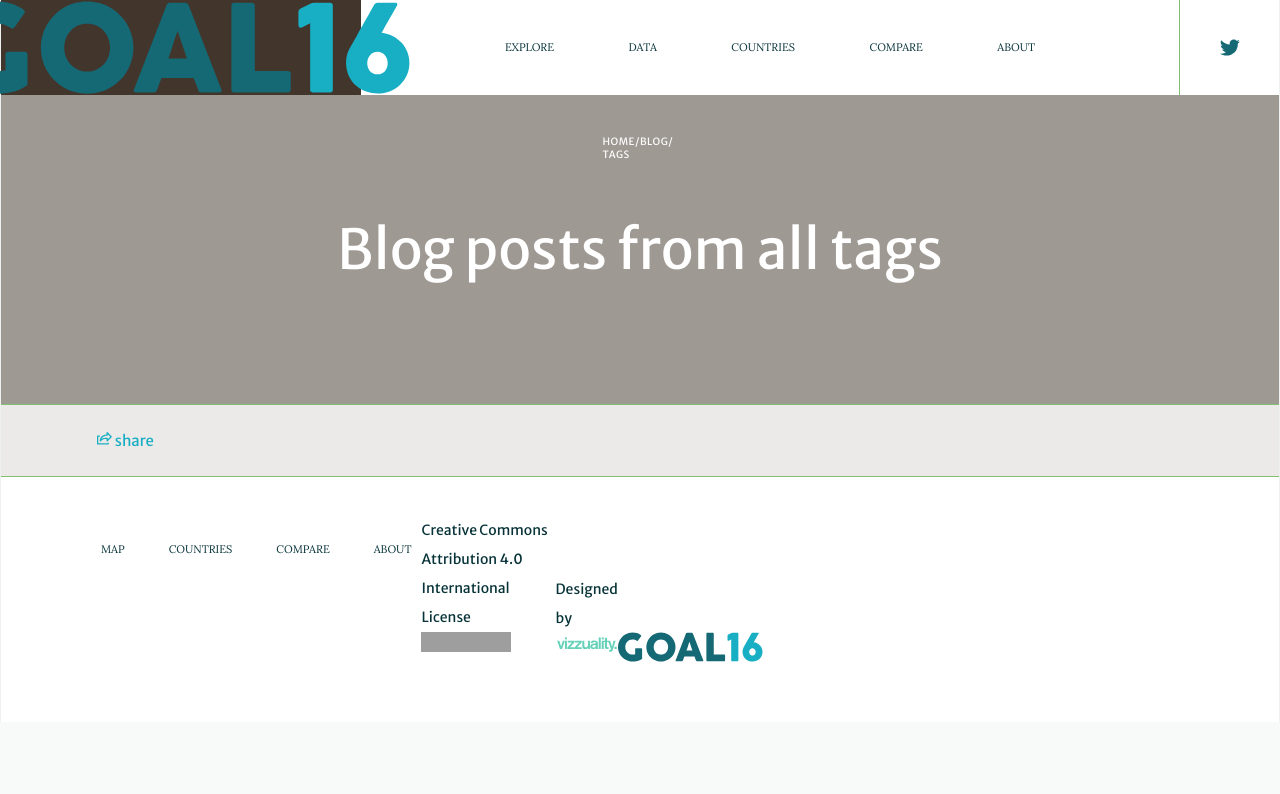
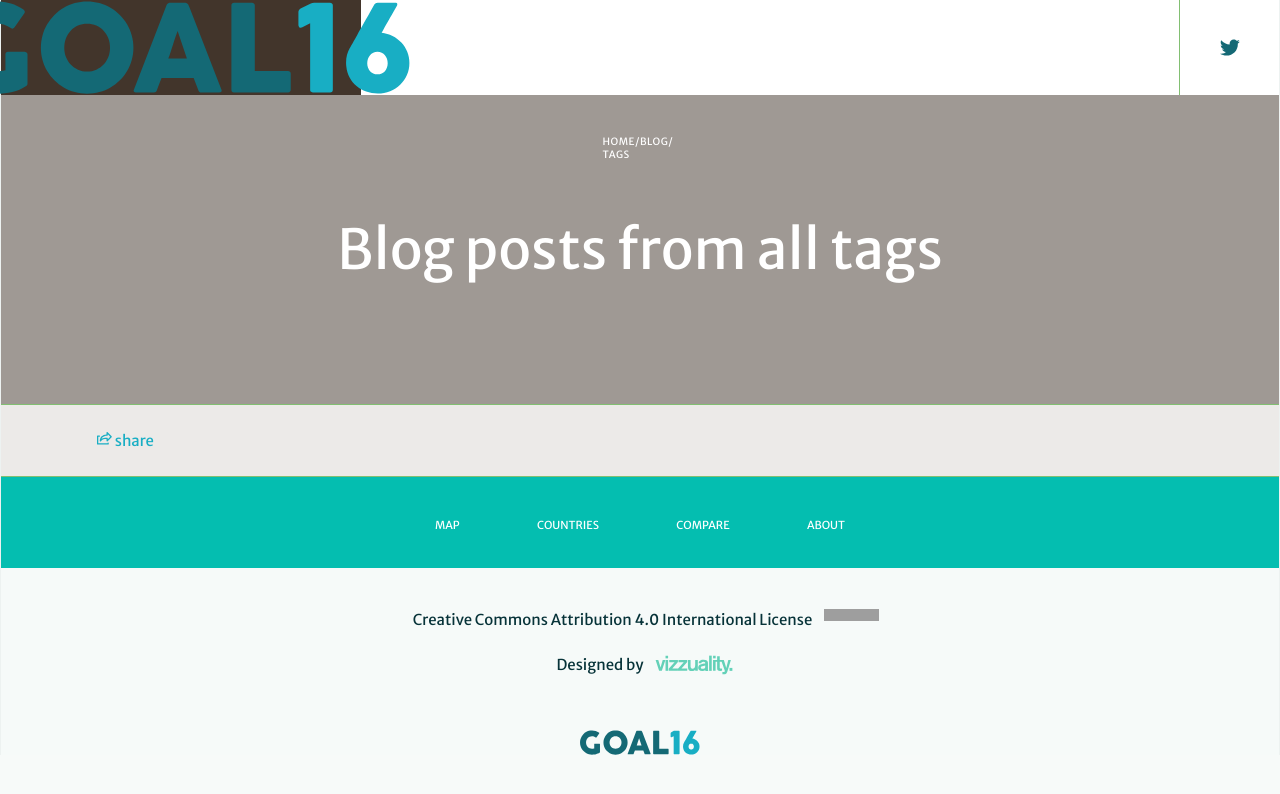
Before and after one commit to GovernanceDataAlliance/goal16, a Jekyll site: the page built from blog/tags.html, in a window 1280 px wide. Shown: the top 794 px of the page. Built offline with Jekyll 4.4.1, drawn with Linux system fonts in a browser that asks for light colours; grey boxes are pictures that could not be loaded.

Commit message:
Automatic Travis Build - Dependency update

```diff
--- a/css/main.css
+++ b/css/main.css
@@ -1245,106 +1245,80 @@ select {
       padding: 5.9375rem 0 7.5rem; } }
 
 .l-footer {
-  position: relative;
-  height: 23.4375rem;
-  display: -ms-flexbox;
-  display: flex;
-  display: -ms-box;
-  -ms-flex-direction: column;
-      flex-direction: column;
-  -ms-flex-align: stretch;
-      align-items: stretch; }
-  @media screen and (min-width: 768px) {
-    .l-footer {
-      height: 13.125rem;
-      -ms-flex-direction: row;
-          flex-direction: row; } }
-  @media screen and (min-width: 1024px) {
-    .l-footer {
-      height: 15.3125rem; } }
-  .l-footer .l-brand {
-    display: -ms-flexbox;
-    display: flex;
-    display: -ms-box;
-    -ms-flex-order: 2;
-        order: 2;
-    height: 8.125rem;
-    -ms-flex-preferred-size: 33.33%;
-        flex-basis: 33.33%;
-    -ms-flex-pack: end;
-        justify-content: flex-end;
-    background-color: #42352b; }
-    @media screen and (min-width: 768px) {
-      .l-footer .l-brand {
-        -ms-flex-order: 1;
-            order: 1;
-        height: 13.125rem; } }
-    @media screen and (min-width: 1024px) {
-      .l-footer .l-brand {
-        height: 15.3125rem; } }
-  .l-footer .l-menus {
-    -ms-flex-preferred-size: 66.66%;
-        flex-basis: 66.66%;
-    display: -ms-flexbox;
-    display: flex;
-    display: -ms-box;
-    -ms-flex-align: stretch;
-        align-items: stretch;
-    -ms-flex-pack: center;
-        justify-content: center;
-    padding: 3.75rem 0;
-    height: 13.125rem; }
-    @media screen and (min-width: 768px) {
-      .l-footer .l-menus {
-        padding: 2.8125rem 0 2.1875rem 0;
-        -ms-flex-order: 2;
-            order: 2; } }
-    @media screen and (min-width: 1024px) {
-      .l-footer .l-menus {
-        height: 15.3125rem;
-        padding: 3.75rem 0; }
-        .l-footer .l-menus.-footer {
-          -ms-flex-pack: end;
-              justify-content: flex-end; } }
-    .l-footer .l-menus.-footer > .wrap {
-      display: -ms-flexbox;
-      display: flex; }
-    .l-footer .l-menus .menus-wrapper {
-      display: -ms-flexbox;
-      display: flex;
-      -ms-flex-direction: column;
-          flex-direction: column;
+  background-color: #f6faf9; }
+  .l-footer .wrap {
+    padding: 0 !important; }
+  .l-footer .menus-wrapper {
+    height: 5.6875rem;
+    background-color: #04beb0;
+    display: flex;
     -ms-flex-align: center;
         align-items: center;
-      -ms-flex-pack: justify;
-          justify-content: space-between;
-      width: 100%; }
-      @media screen and (min-width: 768px) {
-        .l-footer .l-menus .menus-wrapper {
-          -ms-flex-align: end;
-              -ms-grid-row-align: flex-end;
-              align-items: flex-end; } }
-    .l-footer .l-menus p {
-      font-size: 0.875rem; }
+    -ms-align-items: center;
+    flex-wrap: wrap;
+    -ms-flex-wrap: wrap;
+    display: flex;
+    display: -ms-flexbox;
+    display: -webkit-flex;
+    -ms-flex-pack: center;
+        justify-content: center; }
   .l-footer .footer-info {
-    display: -ms-flexbox;
-    display: flex;
-    display: -ms-box;
-    -ms-flex-direction: column;
-        flex-direction: column;
-    -ms-flex-align: center;
-        align-items: center; }
-    @media screen and (min-width: 768px) {
+    padding-right: 20px;
+    padding-left: 20px; }
+    @media screen and (min-width: 640px) {
       .l-footer .footer-info {
-        -ms-flex-direction: row;
-            flex-direction: row;
-        -ms-flex-align: end;
-            -ms-grid-row-align: flex-end;
-            align-items: flex-end; } }
-  .l-footer .creative-common-logo {
-    height: 1.25rem; }
-    .l-footer .creative-common-logo img {
-      height: 1.25rem; }
+        padding: 0; } }
+    .l-footer .footer-info .text-creative-license {
+      text-align: center;
+      margin-top: 2.1875rem; }
+      @media screen and (min-width: 640px) {
+        .l-footer .footer-info .text-creative-license {
+          margin-top: 2.3125rem;
+          display: -ms-flexbox;
+          display: flex;
+          -ms-flex-pack: center;
+              justify-content: center; } }
+      .l-footer .footer-info .text-creative-license img {
+        position: relative;
+        display: block;
+        margin: 0.3125rem auto;
+        width: 3.4375rem;
+        top: 0; }
+        @media screen and (min-width: 640px) {
+          .l-footer .footer-info .text-creative-license img {
+            left: 0.75rem;
+            margin: 0;
+            top: 4px; } }
+    .l-footer .footer-info .text-info-vizzuality {
+      text-align: center;
+      margin-top: 1.6875rem;
+      display: -ms-flexbox;
+      display: flex;
+      -ms-flex-pack: center;
+          justify-content: center; }
+      @media screen and (min-width: 640px) {
+        .l-footer .footer-info .text-info-vizzuality {
+          margin-top: 1rem; } }
+      .l-footer .footer-info .text-info-vizzuality .footer-logo-vizzuality {
+        width: 5rem;
+        height: 1.625rem;
+        position: relative;
+        left: 0.375rem; }
+        @media screen and (min-width: 640px) {
+          .l-footer .footer-info .text-info-vizzuality .footer-logo-vizzuality {
+            width: 5rem;
+            height: 1.875rem;
+            left: 0.625rem; } }
+    .l-footer .footer-info .footer-logo-goal {
+      margin: 1.5625rem auto;
+      width: 6.25rem;
+      display: block;
+      margin-bottom: 2.5rem; }
+      @media screen and (min-width: 640px) {
+        .l-footer .footer-info .footer-logo-goal {
+          margin: 3.125rem auto;
+          width: 7.5rem;
+          margin-bottom: 4.375rem; } }
 
 .l-header {
   display: -ms-flexbox;
@@ -1780,10 +1754,13 @@ select {
       .l-welcome .btn-primary {
         margin: 3.25rem auto; } }
 
+.m-site-navigation {
+  padding-left: 1rem;
+  padding-right: 1rem; }
   .m-site-navigation .link > a {
     position: relative;
-  font-family: "Lora", serif;
-  color: #073339;
+    font-family: "Merriweather Sans", sans-serif;
+    color: #fff;
     text-transform: uppercase; }
   .m-site-navigation.-header {
     margin-bottom: 2.5rem; }
@@ -1797,11 +1774,11 @@ select {
         .m-site-navigation.-header ul > .link > a {
           display: block;
           height: 100%;
-        font-size: 1.0625rem;
-        padding: 2.1875rem 0 1.25rem 0; }
-        @media screen and (min-width: 1024px) {
+          font-size: 10px;
+          font-family: "Merriweather Sans", sans-serif; }
+          @media screen and (min-width: 640px) {
             .m-site-navigation.-header ul > .link > a {
-            padding: 2.5rem 0 1.25rem 0; } }
+              font-size: 12px; } }
   .m-site-navigation.-footer {
     width: 100%;
     max-width: 430px; }
@@ -1827,7 +1804,8 @@ select {
       .m-site-navigation.-footer ul li > a {
         font-size: 0.6875rem; }
         .m-site-navigation.-footer ul li > a:hover {
-        color: #19aec4; }
+          color: #fff;
+          text-decoration: underline; }
   @media screen and (min-width: 769px) {
     .m-site-navigation.-header {
       margin-bottom: 0;
@@ -1873,6 +1851,9 @@ select {
       width: calc(100% - 100px); }
       .m-site-navigation.-header ul {
         max-width: 34.375rem; } }
+  @media screen and (min-width: 640px) {
+    .m-site-navigation {
+      padding: 0px; } }
 
 .m-modal-window {
   display: -ms-flexbox;
@@ -2698,8 +2679,7 @@ select {
         margin-bottom: 0rem; } }
 
 .l-content {
-  padding: 3.75rem 0;
-  min-height: 31.25rem; }
+  padding: 3.75rem 0; }
   .l-content .btn.-secondary {
     margin-top: 1.875rem; }
   .l-content:nth-child(2n + 1) {
```
Lines whose indentation alone changed are shown as unchanged.
